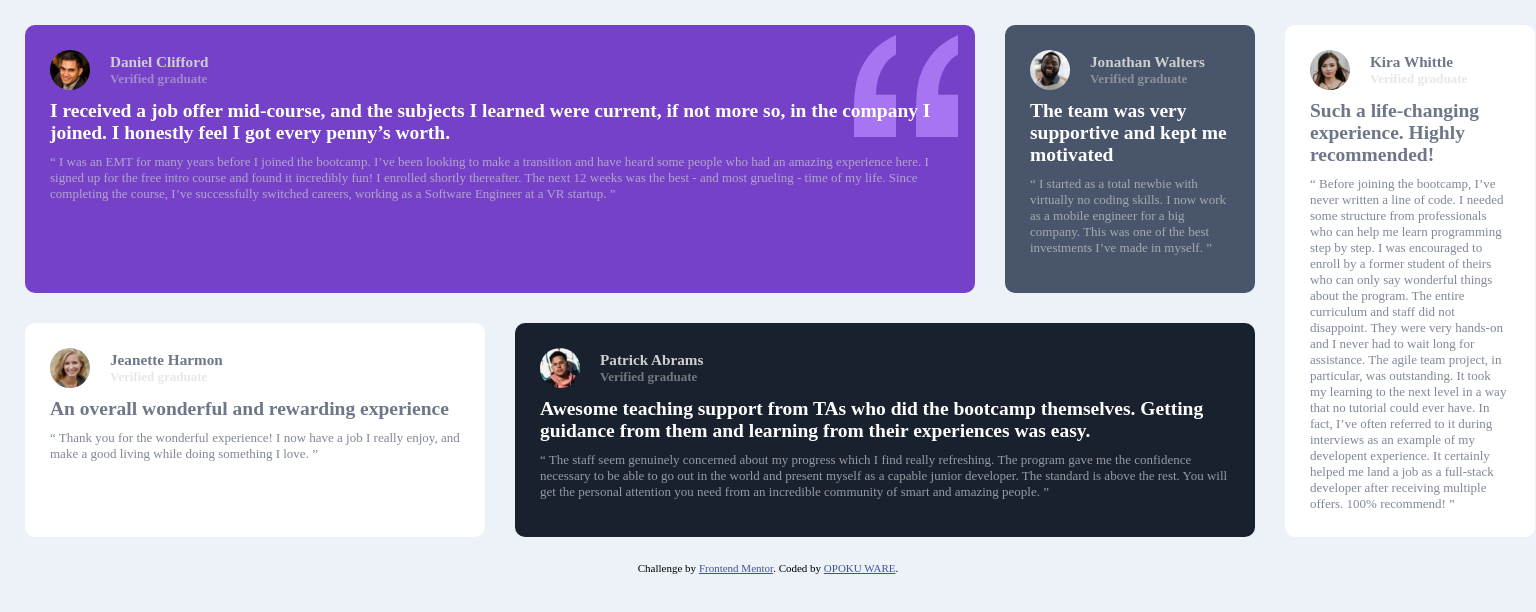
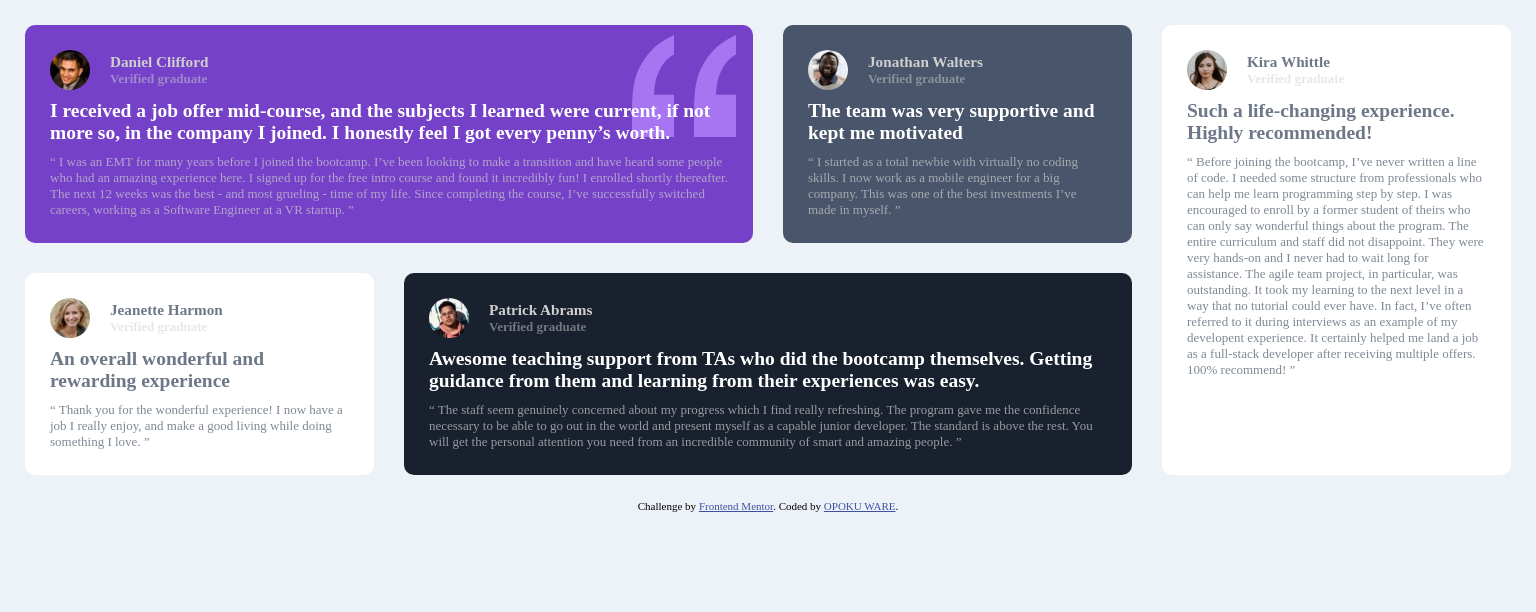
Before and after one commit to opoku334/Testimonials-page, a plain HTML site: page index.html in a window 1536 px wide. Drawn offline with Linux system fonts and the light colour scheme.

Commit message:
Update index.css

```diff
--- a/index.css
+++ b/index.css
@@ -102,7 +102,6 @@ h4{
     .grid-1{
         grid-column: 1/3;
 
-        width: 500px
 
     }
 
@@ -119,17 +118,3 @@ h4{
     }
 
 }
-
-@media screen and (min-width:1440px) {
-    .grid-1{
-        width: 900px;
-    }
-
-}
-
-@media screen and (min-width:2560px) {
-    .grid-1{
-        width: 1400px;
-    }
-
-}
```
